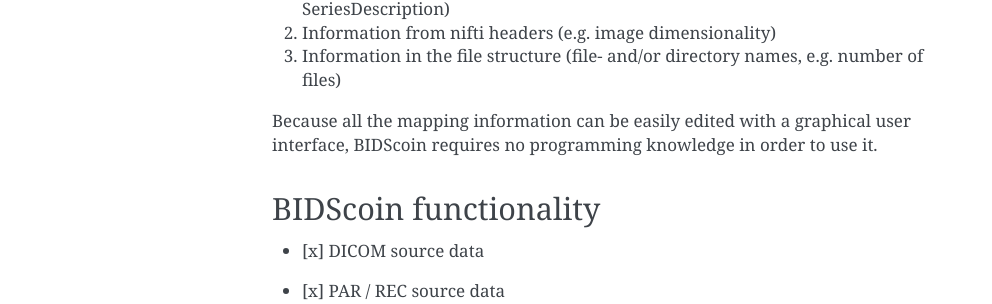
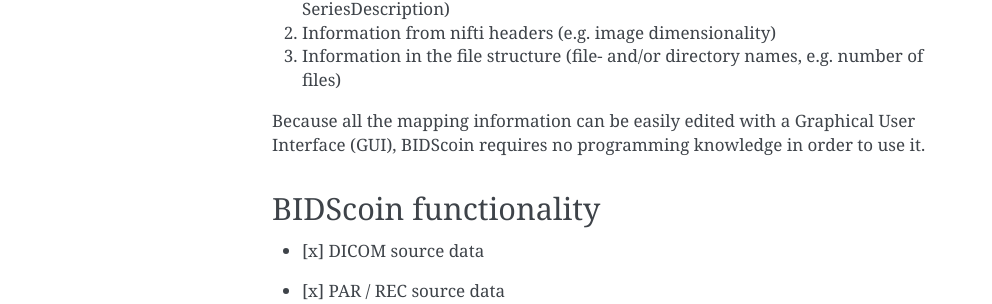
Before and after one commit to Donders-Institute/bidscoin, a Sphinx documentation site: the page built from docs/index.rst, in a window 1280 px wide. Shown: the part 579-883 px from the top of the page, without its empty margins (148-1140 px from the left). Built offline with Sphinx 7.4.7, drawn with Linux system fonts in a browser that asks for light colours.

Commit message:
Restructure documentation for readthedocs

```diff
--- a/README.rst
+++ b/README.rst
@@ -33,9 +33,9 @@
 3. Information in the file structure (file- and/or directory names, e.g.
    number of files)
 
-Because all the mapping information can be easily edited with a graphical
-user interface, BIDScoin requires no programming knowledge in order to use
-it.
+Because all the mapping information can be easily edited with a Graphical
+User Interface (GUI), BIDScoin requires no programming knowledge in order
+to use it.
 
 BIDScoin functionality
 ----------------------
```
Also changed, not shown: docs/screenshots.rst (+8 -9 lines).
